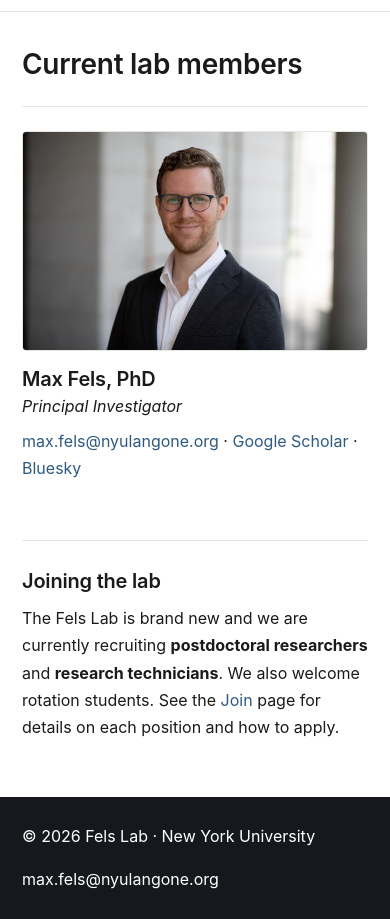
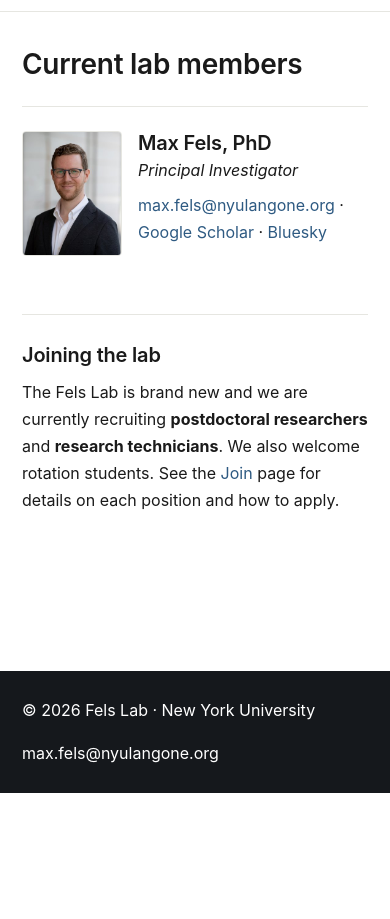
Before and after one commit to jmfels/felslab-website, a plain HTML site: page people.html in a window 390 px wide. Shown: the part 51-970 px from the top of the page. After the commit the page ends 844 px from the top, so only its background shows below. Drawn offline with Linux system fonts and the light colour scheme.

Commit message:
Add files via upload

```diff
--- a/style.css
+++ b/style.css
@@ -168,8 +168,8 @@ footer{background:var(--ink);margin-top:auto}
   .nav-links a:first-child{border-top:0}
   main{padding:36px 22px 56px}
   .foot{padding:26px 22px}
-  .person{grid-template-columns:1fr;gap:16px}
-  .portrait img,.portrait .ph{width:100%;height:220px}
+  .person{grid-template-columns:100px 1fr;gap:16px}   /* keep photo left, info right on phones */
+  .portrait img,.portrait .ph{width:100px;height:125px}
   .theme{grid-template-columns:1fr;row-gap:16px}        /* research text + picture stack */
   .theme-title,.theme-text,.theme figure{grid-column:auto}
   .theme-title{margin-bottom:0}
```
